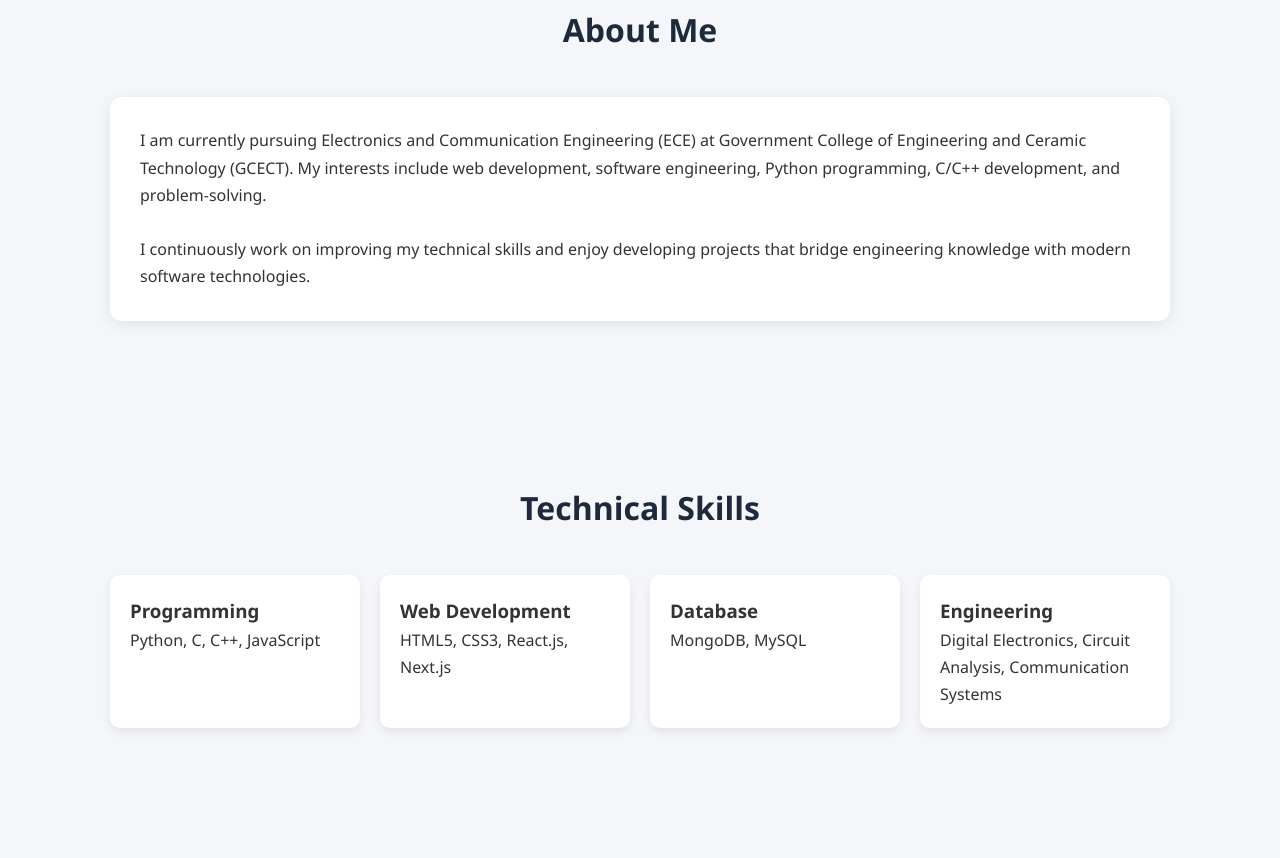
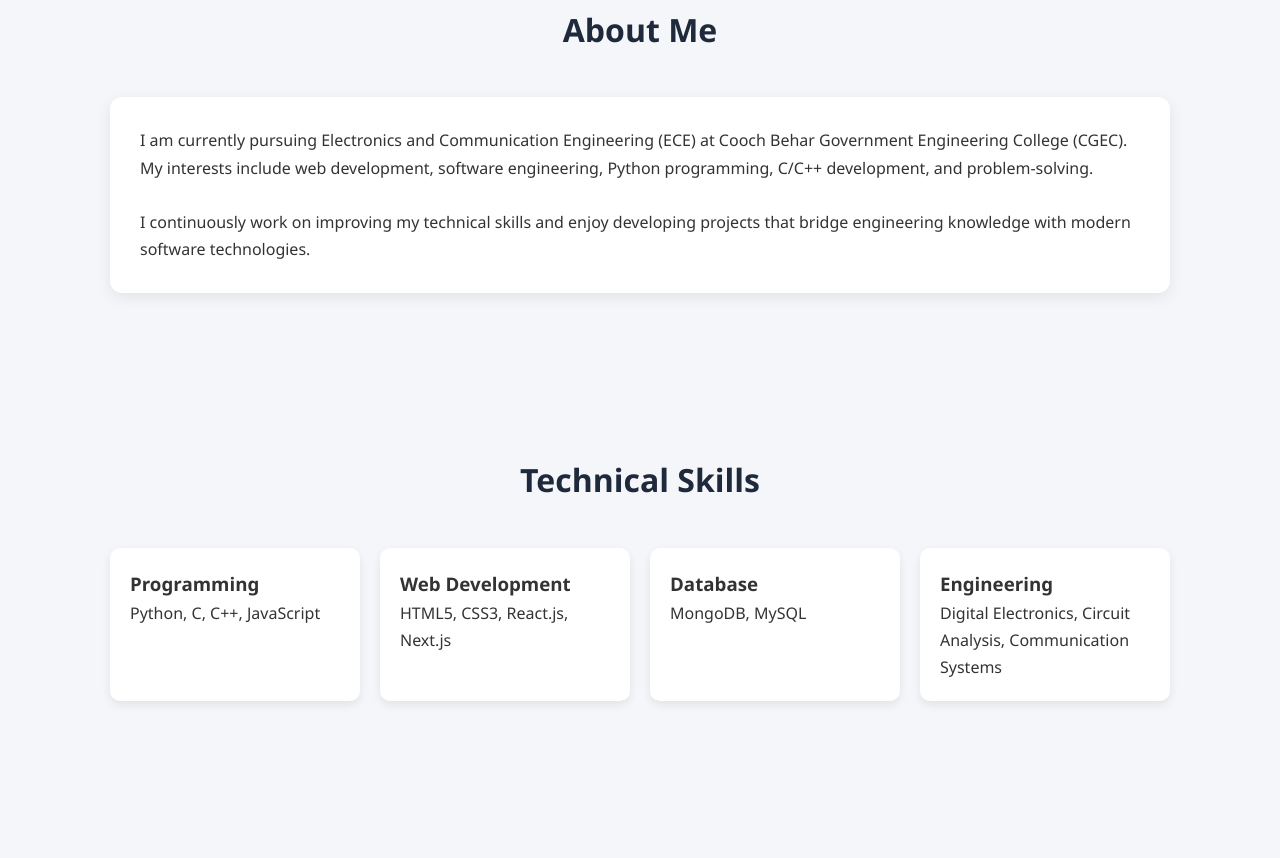
Before and after one commit to sumen07/sumen-portfolio, a plain HTML site: page index.html in a window 1280 px wide. Shown: the part 877-1735 px from the top of the page. Drawn offline with Linux system fonts and the light colour scheme.

Commit message:
Update college name in personal introduction

```diff
--- a/index.html
+++ b/index.html
@@ -283,7 +283,7 @@ footer{
         <div class="card">
             <p>
                 I am currently pursuing Electronics and Communication Engineering (ECE)
-                at Government College of Engineering and Ceramic Technology (GCECT).
+                at Cooch Behar Government Engineering College (CGEC).
                 My interests include web development, software engineering,
                 Python programming, C/C++ development, and problem-solving.
             </p>
```
